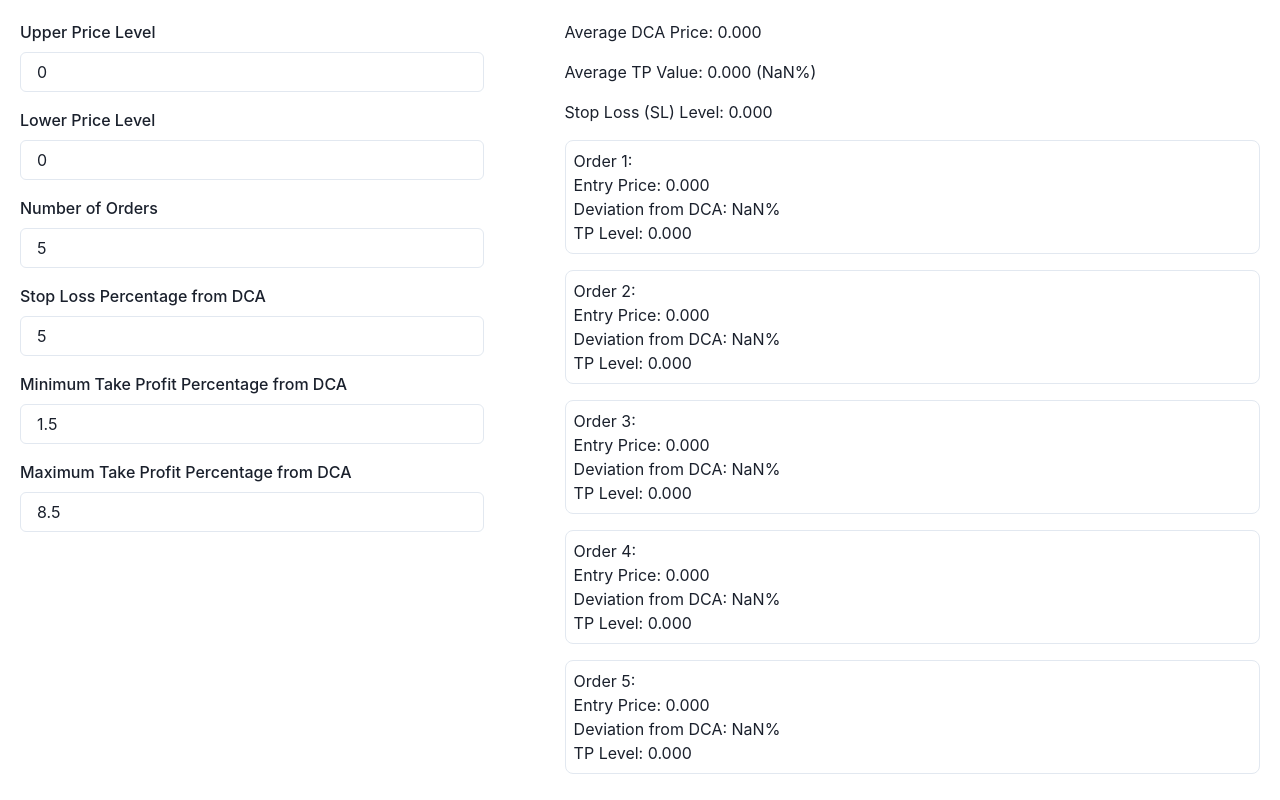
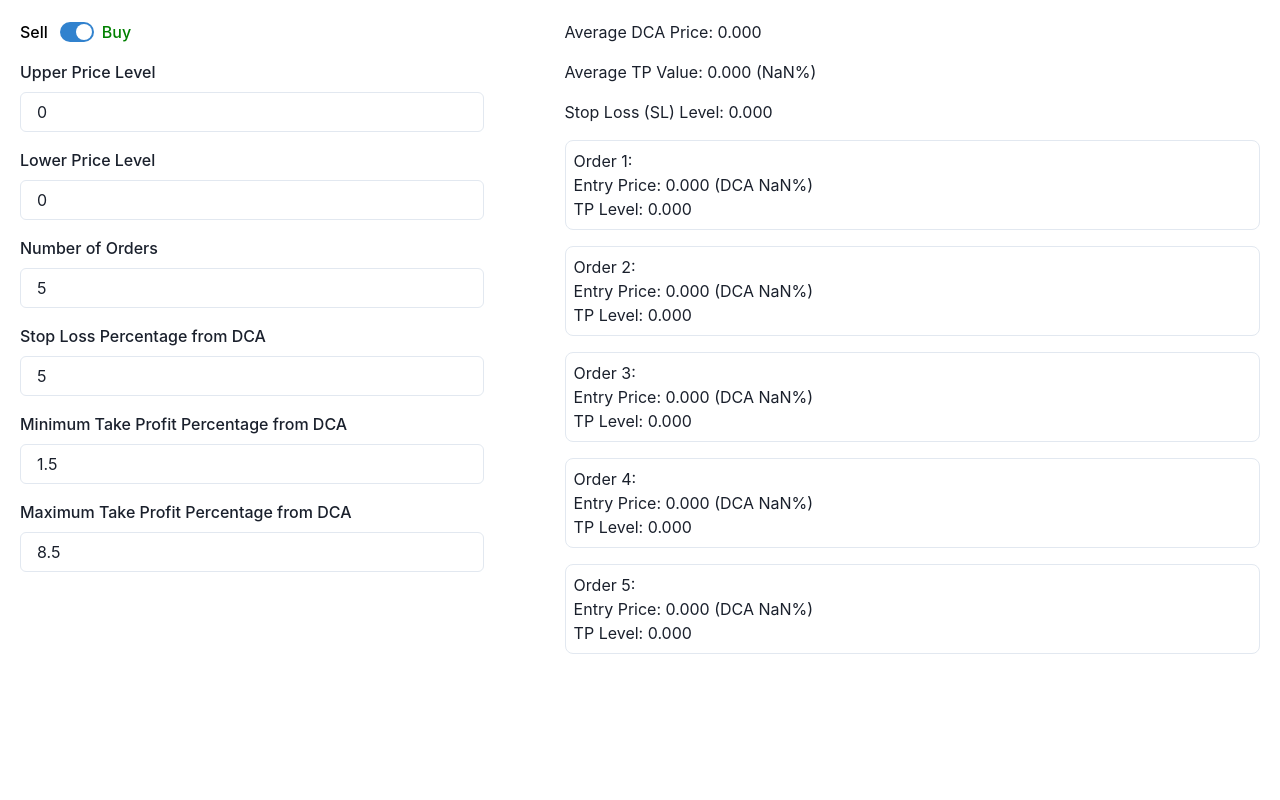
Before and after one commit to odubinkin/trading-calc, a React (Create React App) app: page / in a window 1280 px wide. Built offline with nearby package versions, Linux system fonts and the light colour scheme.

Commit message:
calculate sell orders

```diff
--- a/src/pages/index.tsx
+++ b/src/pages/index.tsx
@@ -1,5 +1,5 @@
 import { useState, useEffect } from 'react';
-import { Box, FormControl, FormLabel, NumberInput, NumberInputField, VStack, Text, HStack, Divider } from '@chakra-ui/react';
+import { Box, FormControl, FormLabel, NumberInput, NumberInputField, VStack, Text, HStack, Divider, Switch } from '@chakra-ui/react';
 
 const DECIMALS = 3;
 const DECIMALS_PERCENTS = 2;
@@ -10,18 +10,19 @@ const calculateDcaPrice = (entryPrices: number[]) => {
 };
 
 // Function to calculate the Stop Loss (SL) price
-const calculateSlPrice = (dcaPrice: number, slPercentage: number) => {
-    return dcaPrice * (1 - slPercentage / 100);
+const calculateSlPrice = (dcaPrice: number, slPercentage: number, isBuy: boolean) => {
+    return isBuy ? dcaPrice * (1 - slPercentage / 100) : dcaPrice * (1 + slPercentage / 100);
 };
 
 // Function to calculate the Take Profit (TP) prices
-const calculateTpPrices = (dcaPrice: number, numOrders: number, minTpPercentage: number, maxTpPercentage: number) => {
+const calculateTpPrices = (dcaPrice: number, numOrders: number, minTpPercentage: number, maxTpPercentage: number, isBuy: boolean) => {
     const tpPrices = [];
     const step = (maxTpPercentage - minTpPercentage) / (numOrders - 1);
     for (let i = 0; i < numOrders; i++) {
         const tpPercentage = minTpPercentage + i * step;
-        tpPrices.push(dcaPrice * (1 + tpPercentage / 100));
+        tpPrices.push(isBuy ? dcaPrice * (1 + tpPercentage / 100) : dcaPrice * (1 - tpPercentage / 100));
     }
+    !isBuy && tpPrices.reverse();
     return tpPrices;
 };
 
@@ -48,6 +49,7 @@ const TradingCalc = () => {
     const [slPercentage, setSlPercentage] = useState<number>(5);
     const [minTpPercentage, setMinTpPercentage] = useState<number>(1.5);
     const [maxTpPercentage, setMaxTpPercentage] = useState<number>(8.5);
+    const [isBuy, setIsBuy] = useState<boolean>(true);
 
     const [entryPrices, setEntryPrices] = useState<number[]>([]);
     const [dcaPrice, setDcaPrice] = useState<number>(0);
@@ -64,17 +66,26 @@ const TradingCalc = () => {
         setEntryPrices(prices);
         const dca = calculateDcaPrice(prices);
         setDcaPrice(dca);
-        setSlPrice(calculateSlPrice(dca, slPercentage));
-        const tp = calculateTpPrices(dca, numOrders, minTpPercentage, maxTpPercentage);
+        setSlPrice(calculateSlPrice(dca, slPercentage, isBuy));
+        const tp = calculateTpPrices(dca, numOrders, minTpPercentage, maxTpPercentage, isBuy);
         setTpPrices(tp);
         setAverageTp(calculateAverageTp(tp));
         setPercentageDiffs(calculatePercentageDiffs(prices, dca));
-    }, [upperPrice, lowerPrice, numOrders, slPercentage, minTpPercentage, maxTpPercentage, averageTp]);
+    }, [upperPrice, lowerPrice, numOrders, slPercentage, minTpPercentage, maxTpPercentage, isBuy]);
 
     return (
         <Box p={5}>
             <HStack spacing={10} align="start">
                 <VStack spacing={4} width="40%">
+                    <FormControl display="flex" alignItems="center">
+                        <FormLabel htmlFor="buy-sell-switch" mb="0" color={!isBuy ? 'green' : 'black'}>
+                            Sell
+                        </FormLabel>
+                        <Switch id="buy-sell-switch" isChecked={isBuy} onChange={() => setIsBuy(!isBuy)} />
+                        <FormLabel htmlFor="buy-sell-switch" mb="0" ml="2" color={isBuy ? 'green' : 'black'}>
+                            Buy
+                        </FormLabel>
+                    </FormControl>
                     <FormControl>
                         <FormLabel>Upper Price Level</FormLabel>
                         <NumberInput value={upperPrice} onChange={(valueString) => setUpperPrice(parseFloat(valueString))} step={0.01} precision={2}>
@@ -120,8 +131,7 @@ const TradingCalc = () => {
                     {entryPrices.map((price, index) => (
                         <Box key={index} p={2} borderWidth="1px" borderRadius="lg" width="100%">
                             <Text>Order {index + 1}:</Text>
-                            <Text>Entry Price: {price.toFixed(DECIMALS)}</Text>
-                            <Text>Deviation from DCA: {percentageDiffs[index].toFixed(DECIMALS_PERCENTS)}%</Text>
+                            <Text>Entry Price: {price.toFixed(DECIMALS)} (DCA {percentageDiffs[index] >= 0 ? '+' : ''}{percentageDiffs[index].toFixed(DECIMALS_PERCENTS)}%)</Text>
                             <Text>TP Level: {tpPrices[index].toFixed(DECIMALS)}</Text>
                         </Box>
                     ))}
```
